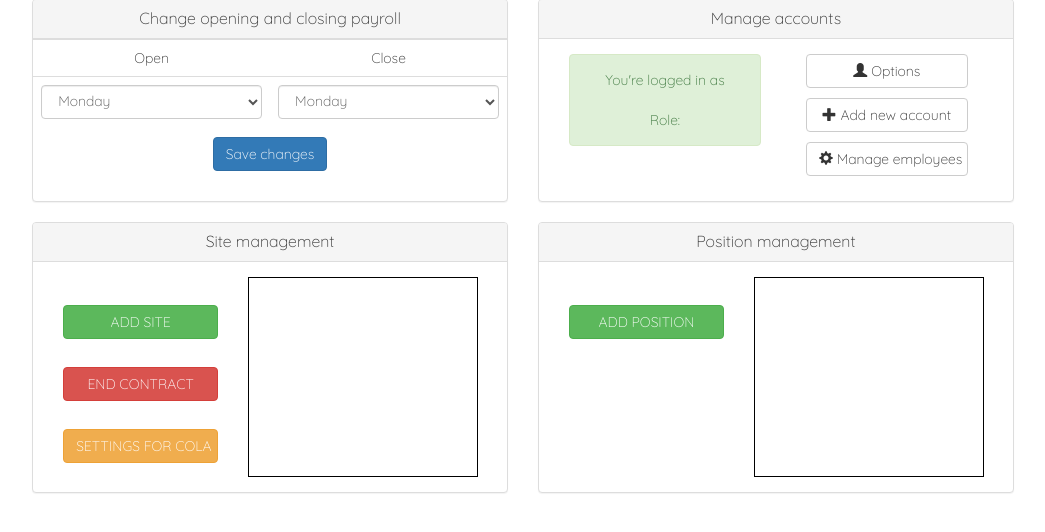
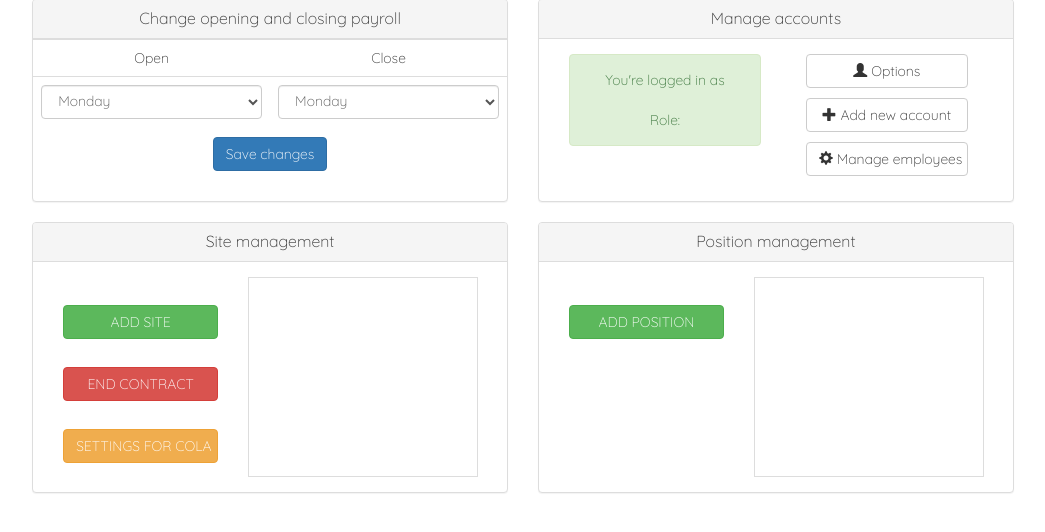
Before and after one commit to kaekoespiritu/gbic, a PHP site: page /gbic/options.php in a window 1280 px wide. Shown: the part 130-662 px from the top of the page, without its empty margins (117-1162 px from the left). Run offline with PHP 8.4, Linux system fonts and the light colour scheme; the visitor is signed in with stand-in values (Sample User, id 1); data that the repository does not hold is empty.

Commit message:
Changed border color to match panel

```diff
--- a/css/style.css
+++ b/css/style.css
@@ -367,7 +367,7 @@ hr
   background-color: white;
   height: 200px;
   width: 230px;
-  border: solid 1px black;
+  border: solid 1px #ddd;
 }
 
 .alignlist
```
